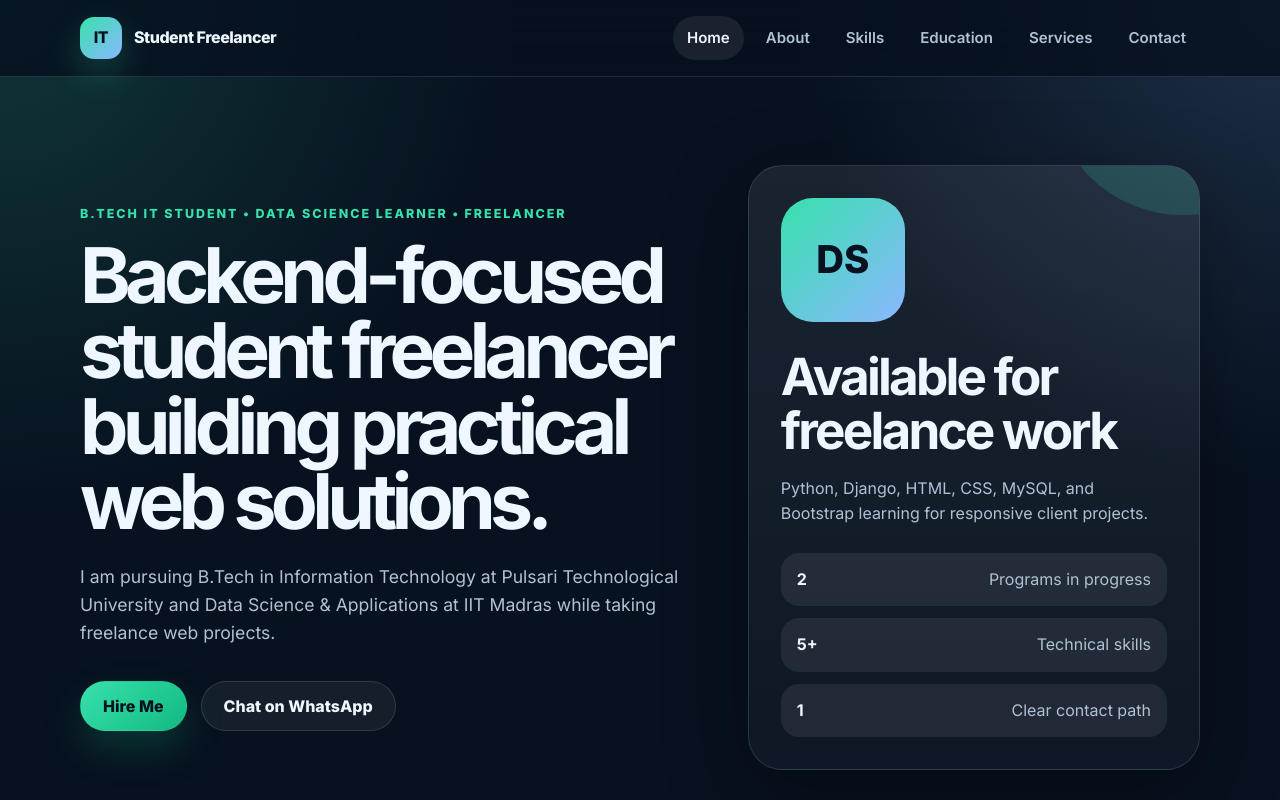
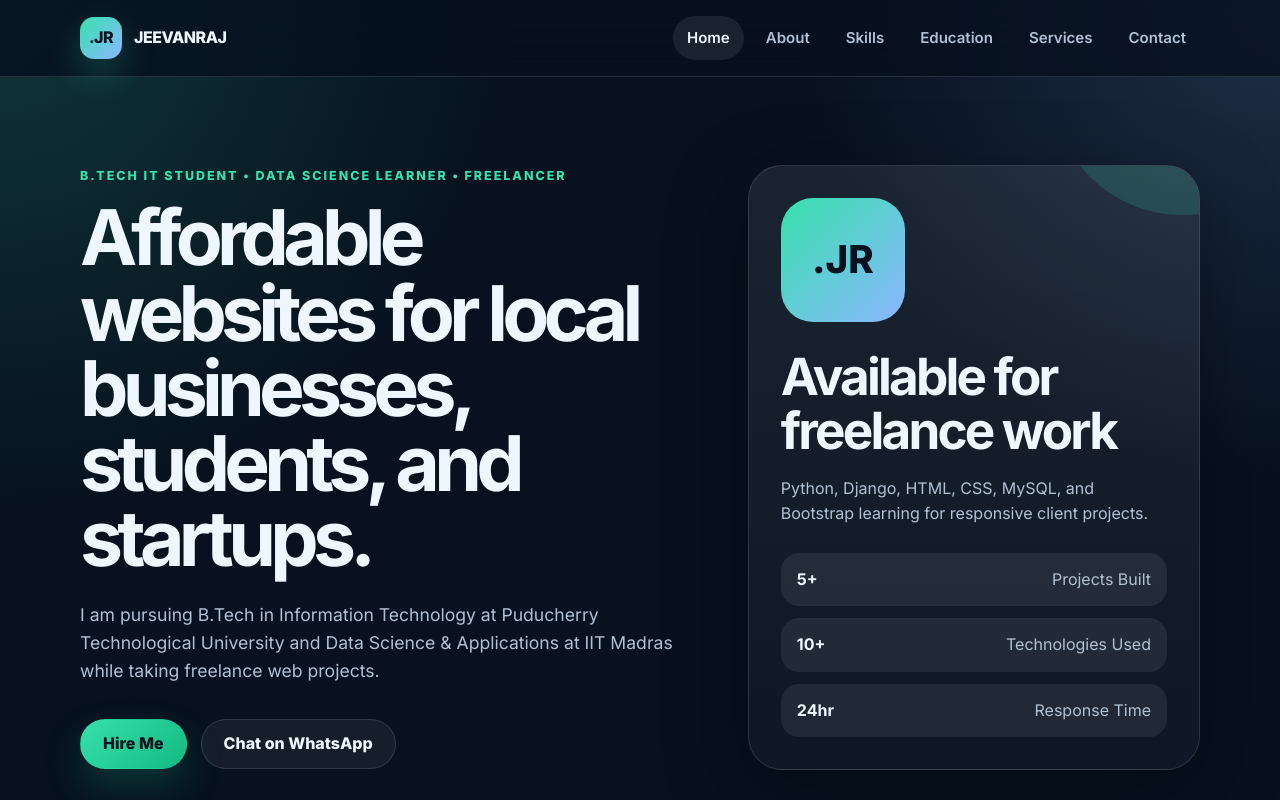
Before and after one commit to jeevan-601/portfoliowebsite, a plain HTML site: page index.html in a window 1280 px wide. Shown: the top 800 px of the page. Drawn offline with Linux system fonts and the light colour scheme.

Commit message:
made some gud changes

```diff
--- a/index.html
+++ b/index.html
@@ -14,8 +14,8 @@
   <header class="site-header">
     <nav class="navbar" aria-label="Primary navigation">
       <a class="brand" href="index.html" aria-label="Portfolio home">
-        <span class="brand-mark">IT</span>
-        <span>Student Freelancer</span>
+        <span class="brand-mark">.JR</span>
+        <span>JEEVANRAJ</span>
       </a>
       <button class="nav-toggle" type="button" aria-label="Toggle navigation" aria-expanded="false">
         <span></span>
@@ -37,9 +37,9 @@
     <section class="hero section-shell compact-hero">
       <div class="hero-content">
         <p class="eyebrow">B.Tech IT Student • Data Science Learner • Freelancer</p>
-        <h1>Backend-focused student freelancer building practical web solutions.</h1>
+        <h1>Affordable websites for local businesses, students, and startups.</h1>
         <p class="hero-copy">
-          I am pursuing B.Tech in Information Technology at Pulsari Technological University and Data Science & Applications at IIT Madras while taking freelance web projects.
+          I am pursuing B.Tech in Information Technology at Puducherry Technological University and Data Science & Applications at IIT Madras while taking freelance web projects.
         </p>
         <div class="hero-actions">
           <a class="btn primary" href="contact.html">Hire Me</a>
@@ -47,13 +47,13 @@
         </div>
       </div>
       <aside class="hero-card" aria-label="Portfolio highlights">
-        <div class="profile-orb">DS</div>
+        <div class="profile-orb">.JR</div>
         <h2>Available for freelance work</h2>
         <p>Python, Django, HTML, CSS, MySQL, and Bootstrap learning for responsive client projects.</p>
         <div class="quick-stats">
-          <span><strong>2</strong> Programs in progress</span>
-          <span><strong>5+</strong> Technical skills</span>
-          <span><strong>1</strong> Clear contact path</span>
+          <span><strong>5+</strong>Projects Built</span>
+          <span><strong>10+</strong>Technologies Used</span>
+          <span><strong>24hr</strong>Response Time</span>
         </div>
       </aside>
     </section>
```
Also changed, not shown: about.html (+3 -3 lines), contact.html (+2 -2 lines), education.html (+2 -2 lines), services.html (+2 -2 lines), skills.html (+2 -2 lines), package-lock.json (added).
